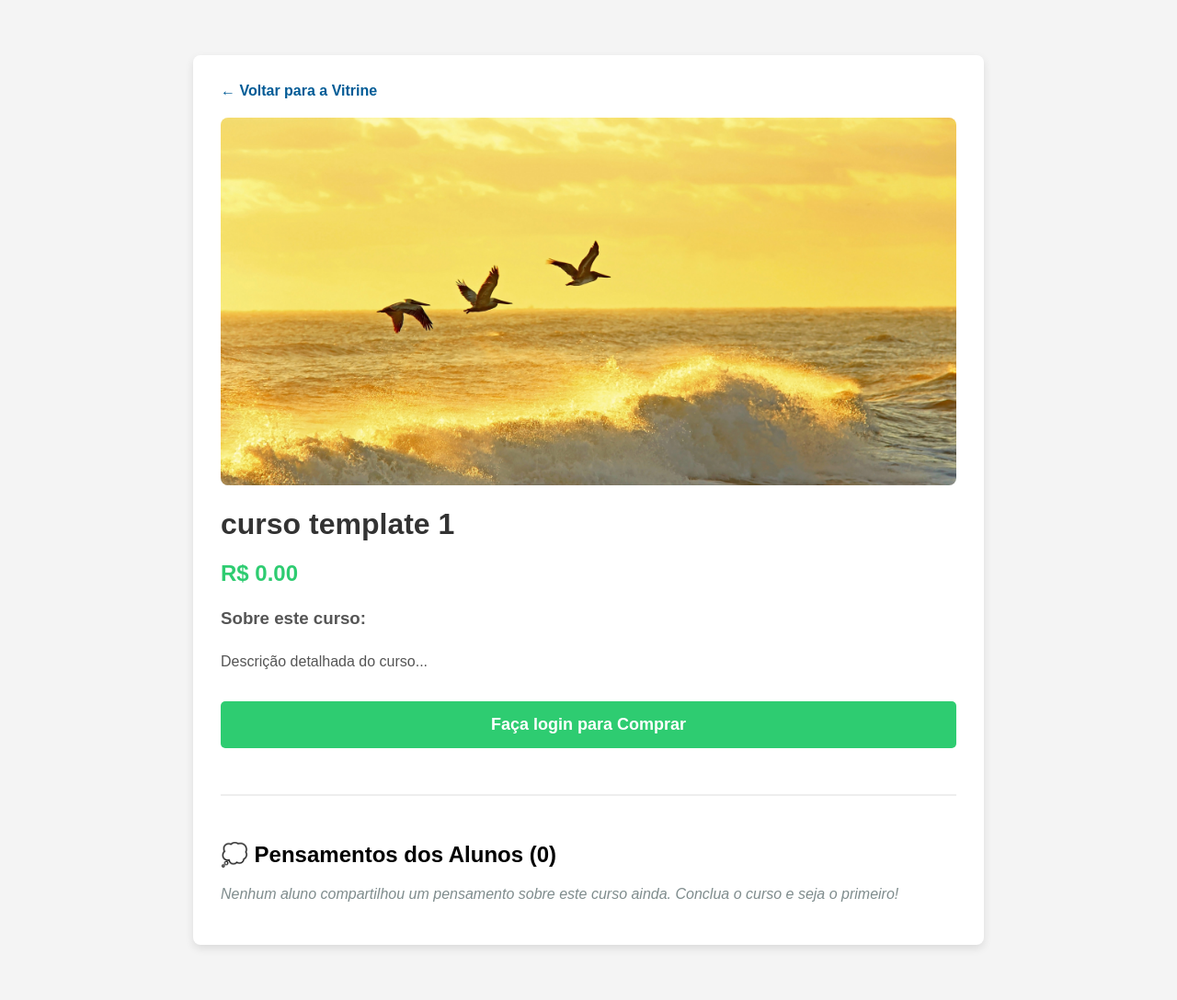
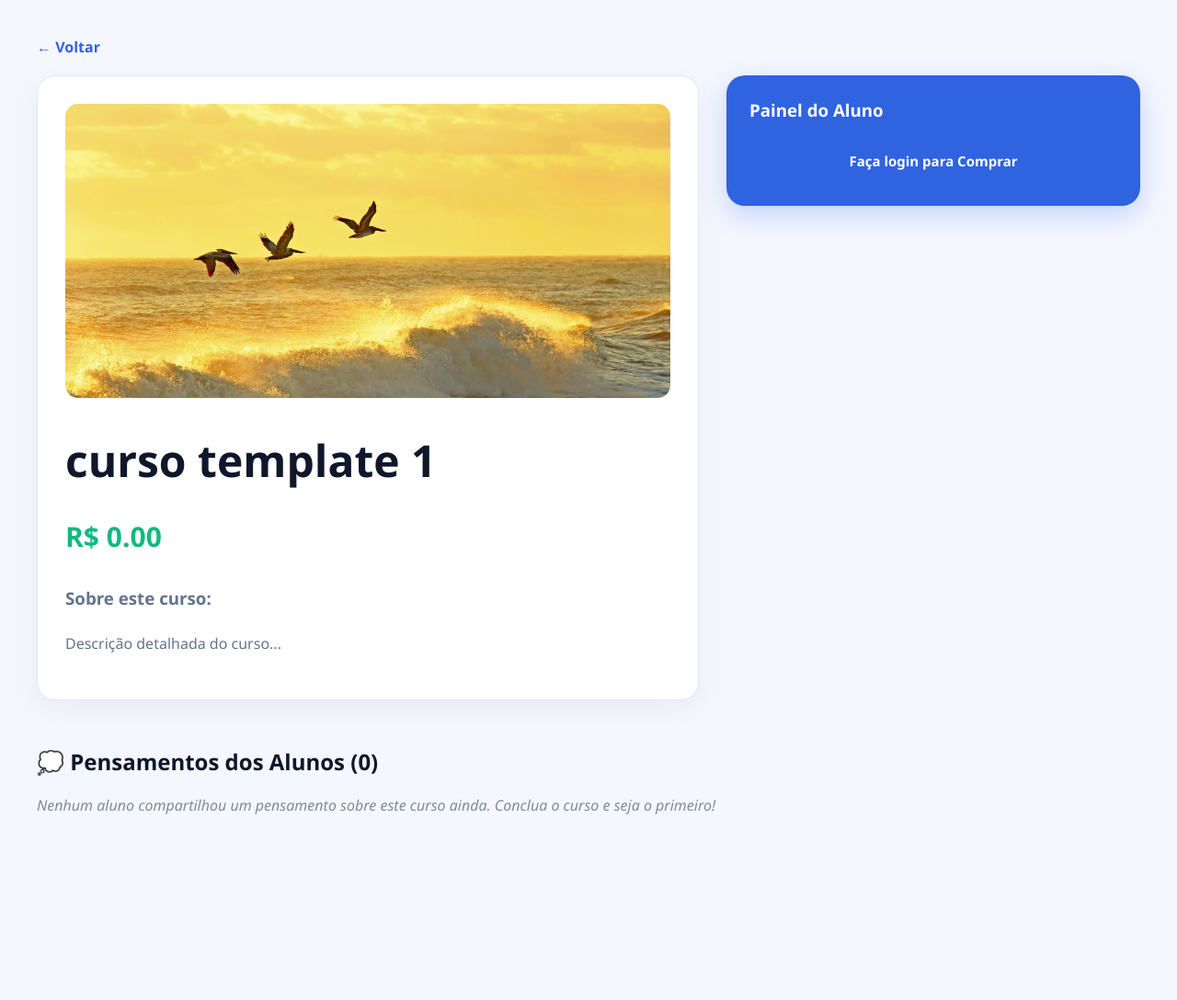
Before and after one commit to joao-c2104/Experience-Analitics, a Django app: page /curso/1/ in a window 1280 px wide. Shown: the whole page at 92% size. After the commit the page ends 886 px from the top, so only its background shows below. Run offline with Django 5.2, Linux system fonts and the light colour scheme; data comes from the database, SQL or seed files in the repository; both versions use the stored data as it was after the commit.

Commit message:
detalhe_curso front completo

```diff
--- a/cursos/templates/cursos/detalhe_curso.html
+++ b/cursos/templates/cursos/detalhe_curso.html
@@ -5,36 +5,302 @@
     <meta name="viewport" content="width=device-width, initial-scale=1.0">
     <title>{{ curso.nome }} - Detalhes</title>
     <style>
-        body { font-family: Arial, sans-serif; background-color: #f4f4f4; margin: 0; padding: 20px; }
-        .container { max-width: 800px; margin: 40px auto; background: white; padding: 30px; border-radius: 8px; box-shadow: 0 4px 10px rgba(0,0,0,0.1); }
-        .voltar { text-decoration: none; color: #005b96; font-weight: bold; }
-        img { width: 100%; max-height: 400px; object-fit: cover; border-radius: 8px; margin-top: 20px; }
-        h1 { color: #333; margin-top: 20px; }
-        .preco { font-size: 24px; color: #2ecc71; font-weight: bold; margin: 20px 0; }
-        .descricao { font-size: 16px; color: #555; line-height: 1.6; margin-bottom: 30px; }
+        /* ===== Paleta de cores ===== */
+        :root{
+            --primary:#2f63e0;
+            --primary-dark:#1e4fc4;
+            --bg:#f5f7ff;
+            --surface:#ffffff;
+            --text:#0f172a;
+            --muted:#64748b;
+            --border:#e2e8f0;
+            --success:#10b981;
+            --warning:#f59e0b;
+            --danger:#ef4444;
+        }
 
-        .btn { display: block; text-align: center; text-decoration: none; padding: 15px; font-size: 18px; font-weight: bold; border-radius: 5px; margin-top: 30px; color: white; transition: background 0.3s; }
-        .btn-comprar { background-color: #2ecc71; }
-        .btn-comprar:hover { background-color: #27ae60; }
-        .btn-concluir { background-color: #f39c12; }
-        .btn-concluir:hover { background-color: #d35400; }
-        .btn-concluido { background-color: #7f8c8d; cursor: not-allowed; }
-        .btn-reembolso { background-color: #e74c3c; margin-top: 15px; }
-        .btn-reembolso:hover { background-color: #c0392b; }
+        *{
+            box-sizing:border-box;
+        }
 
-        /* Estilos da Seção de Comentários Públicos */
-        .secao-comentarios { margin-top: 50px; border-top: 2px solid #eee; padding-top: 30px; }
-        .card-comentario { background: #fdfdfd; border: 1px solid #eaeaea; padding: 15px; border-radius: 6px; margin-bottom: 15px; box-shadow: 0 2px 4px rgba(0,0,0,0.02); }
-        .autor-comentario { font-weight: bold; color: #2c3e50; font-size: 14px; margin: 0 0 5px 0; }
-        .texto-comentario { color: #555; font-size: 15px; margin: 0; font-style: italic; }
-        .nota-comentario { color: #f1c40f; font-size: 13px; font-weight: bold; }
+        body{
+            margin:0;
+            padding:40px 20px;
+            background:var(--bg);
+            font-family:'Segoe UI',sans-serif;
+            color:var(--text);
+        }
+
+        .container{
+            max-width:1200px;
+            margin:auto;
+        }
+
+        .voltar{
+            display:inline-block;
+            margin-bottom:20px;
+            text-decoration:none;
+            color:var(--primary);
+            font-weight:600;
+        }
+
+        /* Layout principal: curso à esquerda, painel do aluno à direita */
+        .hero{
+            display:grid;
+            grid-template-columns:1.6fr 1fr;
+            gap:30px;
+        }
+
+        .course-card,
+        .action-card,
+        .card-comentario{
+            background:white;
+            border-radius:20px;
+            border:1px solid var(--border);
+            box-shadow:0 10px 30px rgba(0,0,0,.05);
+        }
+
+        .course-card{
+            padding:30px;
+        }
+
+        /* ===== Painel do Aluno ===== */
+        .action-card{
+            padding:25px;
+            height:fit-content;
+
+            background:var(--primary);
+            color:white;
+
+            border-radius:20px;
+            border:none;
+            box-shadow:0 10px 30px rgba(47,99,224,.25);
+        }
+
+        .action-card h3{
+            color:white;
+            margin-top:0;
+        }
+
+        .action-card label,
+        .action-card p,
+        .action-card span{
+            color:#ffffff;
+        }
+
+        .action-card .texto-apoio{
+            color:rgba(255,255,255,.85);
+        }
+
+        .action-card select{
+            background:#ffffff;
+            color:var(--text);
+            border:1px solid var(--border);
+            border-radius:8px;
+            padding:8px 12px;
+            font-size:14px;
+        }
+
+        .action-card input[type="checkbox"]{
+            accent-color:#ffffff;
+        }
+
+        .action-card textarea{
+            width:100%;
+            background:#ffffff;
+            color:var(--text);
+            border:1px solid var(--border);
+            border-radius:10px;
+            padding:12px;
+            font-family:inherit;
+            font-size:14px;
+            resize:vertical;
+        }
+
+        .action-card textarea::placeholder{
+            color:var(--muted);
+        }
+
+        /* Caixa interna do formulário de avaliação (dentro do painel azul).
+           Antes tinha fundo inline cinza-claro (#f9f9f9) competindo com o
+           texto branco das labels -> por isso ficava ilegível.
+           Agora usa um branco translúcido para se diferenciar do azul de
+           fundo sem virar uma "segunda caixa" opaca e sem conflito de cor. */
+        .painel-avaliacao{
+            margin-top:25px;
+            padding:20px;
+            background:rgba(255,255,255,.12);
+            border-radius:10px;
+            border:1px solid rgba(255,255,255,.25);
+            text-align:center;
+        }
+
+        /* Bloco "Sua Nota: X/10" + comentário, exibido após já ter avaliado */
+        .nota-exibicao p{
+            color:#ffffff;
+        }
+
+        .nota-exibicao .comentario-salvo{
+            color:rgba(255,255,255,.85);
+            font-style:italic;
+        }
+
+        .link-alterar-avaliacao{
+            background:none;
+            border:none;
+            padding:0;
+            font-size:14px;
+            font-weight:bold;
+            cursor:pointer;
+            color:#ffffff;
+            text-decoration:underline;
+        }
+
+        /* Grupo de checkboxes de categoria */
+        .categorias-feedback{
+            text-align:left;
+            max-width:420px;
+            margin:0 auto 15px auto;
+        }
+
+        .categorias-feedback p{
+            color:#ffffff;
+        }
+
+        /* Texto de aviso pequeno abaixo do textarea */
+        .aviso-comentario{
+            font-size:13px;
+            color:rgba(255,255,255,.75);
+            margin-top:-5px;
+        }
+
+        .btn-enviar-avaliacao{
+            background:#8e44ad;
+            color:white;
+            border:none;
+            padding:10px 20px;
+            font-size:16px;
+            border-radius:4px;
+            cursor:pointer;
+            font-weight:bold;
+        }
+
+        .course-image{
+            width:100%;
+            height:320px;
+            object-fit:cover;
+            border-radius:14px;
+            margin-bottom:20px;
+        }
+
+        .badge{
+            color:var(--primary);
+            font-weight:700;
+            font-size:13px;
+            letter-spacing:1px;
+            text-transform:uppercase;
+        }
+
+        h1{
+            margin:10px 0;
+            font-size:48px;
+        }
+
+        .preco{
+            font-size:30px;
+            font-weight:700;
+            color:var(--success);
+        }
+
+        .descricao{
+            margin-top:25px;
+            line-height:1.8;
+            color:var(--muted);
+        }
+
+        .btn{
+            display:block;
+            width:100%;
+            text-align:center;
+            text-decoration:none;
+            padding:14px;
+            border:none;
+            border-radius:10px;
+            font-size:15px;
+            font-weight:600;
+            cursor:pointer;
+            margin-top:15px;
+        }
+
+        .btn-comprar{
+            background:var(--primary);
+            color:white;
+        }
+
+        .btn-comprar:hover{
+            background:var(--primary-dark);
+        }
+
+        .btn-concluir{
+            background:var(--warning);
+            color:white;
+        }
+
+        .btn-reembolso{
+            background:#fee2e2;
+            color:#dc2626;
+            border:1px solid #fecaca;
+        }
+
+        .btn-concluido{
+            background:#ecfdf5;
+            color:#065f46 !important;
+        }
+
+        .secao-comentarios{
+            margin-top:50px;
+        }
+
+        .secao-comentarios h2{
+            margin-bottom:20px;
+        }
+
+        .card-comentario{
+            padding:18px;
+            margin-bottom:15px;
+        }
+
+        .autor-comentario{
+            font-weight:700;
+        }
+
+        .texto-comentario{
+            color:var(--muted);
+            margin-top:8px;
+        }
+
+        .nota-comentario{
+            color:#f59e0b;
+        }
+
+        @media(max-width:900px){
+            .hero{
+                grid-template-columns:1fr;
+            }
+
+            h1{
+                font-size:36px;
+            }
+        }
     </style>
 </head>
 <body>
+    <div class="container">
+        <a href="/" class="voltar">← Voltar</a>
 
-    <div class="container">
-        <a href="/" class="voltar">← Voltar para a Vitrine</a>
+        <div class="hero">
 
+            <div class="course-card">
         {% if messages %}
             {% for message in messages %}
                 <p style="padding: 12px; border-radius: 5px; margin-top: 20px; background: {% if message.tags == 'success' %}#e8f8f5{% else %}#fdecea{% endif %}; color: {% if message.tags == 'success' %}#1e8449{% else %}#c0392b{% endif %};">
@@ -44,7 +310,7 @@
         {% endif %}
 
         {% if curso.imagem %}
-            <img src="{{ curso.imagem.url }}" alt="{{ curso.nome }}">
+            <img src="{{ curso.imagem.url }}" alt="{{ curso.nome }}" class="course-image">
         {% endif %}
 
         <h1>{{ curso.nome }}</h1>
@@ -54,6 +320,11 @@
             <h3>Sobre este curso:</h3>
             <p>{{ curso.descricao }}</p>
         </div>
+
+        </div>
+
+        <div class="action-card">
+            <h3>Painel do Aluno</h3>
 
         {% if not user.is_authenticated %}
             <a href="/admin/" class="btn btn-comprar">Faça login para Comprar</a>
@@ -76,21 +347,21 @@
             {% elif inscricao.status == 'concluido' %}
                 <span class="btn btn-concluido">✓ Curso Concluído!</span>
 
-                <div style="margin-top: 25px; padding: 20px; background: #f9f9f9; border-radius: 5px; border: 1px solid #ddd; text-align: center;">
+                <div class="painel-avaliacao">
 
-                    <div id="nota-exibicao-detalhe" {% if inscricao.nota is null %}style="display:none;"{% endif %}>
+                    <div id="nota-exibicao-detalhe" class="nota-exibicao" {% if inscricao.nota is null %}style="display:none;"{% endif %}>
                         <p style="font-size: 18px; font-weight: bold; margin: 0 0 5px 0;">⭐ Sua Nota: {{ inscricao.nota }}/10</p>
                         {% if inscricao.pensamento %}
-                            <p style="font-size: 15px; color: #555; margin: 0 0 15px 0; font-style: italic;">"{{ inscricao.pensamento }}"</p>
+                            <p class="comentario-salvo" style="font-size: 15px; margin: 0 0 15px 0;">"{{ inscricao.pensamento }}"</p>
                         {% endif %}
-                        <button type="button" onclick="mostrarFormularioDetalhe()" style="background: none; color: #3498db; border: none; padding: 0; font-size: 14px; font-weight: bold; cursor: pointer;">[ Alterar avaliação com IA ]</button>
+                        <button type="button" onclick="mostrarFormularioDetalhe()" class="link-alterar-avaliacao">[ Alterar avaliação com IA ]</button>
                     </div>
 
                     <div id="nota-form-detalhe" {% if inscricao.nota is not null %}style="display:none;"{% endif %}>
                         <form action="{% url 'avaliar_curso' inscricao.id %}?next=detalhe" method="POST">
                             {% csrf_token %}
                             <label style="font-weight: bold; display: block; margin-bottom: 10px;">Avalie este curso:</label>
-                            <select name="nota" required style="padding: 8px; font-size: 16px; border-radius: 4px; margin-bottom: 15px;">
+                            <select name="nota" required style="margin-bottom: 15px;">
                                 {% for i in "0123456789" %}
                                     <option value="{{ forloop.counter0 }}" {% if inscricao.nota == forloop.counter0 %}selected{% endif %}>{{ forloop.counter0 }}</option>
                                 {% endfor %}
@@ -101,7 +372,7 @@
                                 Sobre qual parte você quer falar?
                             </label>
 
-                            <div style="text-align: left; max-width: 420px; margin: 0 auto 15px auto;">
+                            <div class="categorias-feedback">
                                 <p>
                                     <input type="checkbox" name="categorias" value="Conteúdo do curso">
                                     Conteúdo do curso
@@ -122,13 +393,13 @@
                                 Converse com a IA: escreva o que você achou do curso
                             </label>
 
-                            <textarea name="pensamento" rows="5" placeholder="Exemplo: gostei do conteúdo, mas achei a organização do site confusa..." style="width: 100%; box-sizing: border-box; padding: 10px; font-size: 15px; border-radius: 4px; border: 1px solid #ccc; resize: vertical; margin-bottom: 15px;">{% if inscricao.pensamento %}{{ inscricao.pensamento }}{% endif %}</textarea>
+                            <textarea name="pensamento" rows="5" placeholder="Exemplo: gostei do conteúdo, mas achei a organização do site confusa..." style="margin-bottom: 15px;">{% if inscricao.pensamento %}{{ inscricao.pensamento }}{% endif %}</textarea>
 
-                            <p style="font-size: 13px; color: #666; margin-top: -5px;">
+                            <p class="aviso-comentario">
                                 Seu comentário continuará aparecendo publicamente na página do curso. A IA também vai gerar um relatório privado para o administrador.
                             </p>
 
-                            <button type="submit" style="background: #8e44ad; color: white; border: none; padding: 10px 20px; font-size: 16px; border-radius: 4px; cursor: pointer; font-weight: bold;">
+                            <button type="submit" class="btn-enviar-avaliacao">
                                 Enviar avaliação e gerar relatório com IA
                             </button>
                         </form>
@@ -148,6 +419,9 @@
             {% endif %}
 
         {% endif %}
+
+        </div>
+        </div>
 
         <div class="secao-comentarios">
             <h2>💭 Pensamentos dos Alunos ({{ pensamentos_publicos.count }})</h2>
```
Also changed, not shown: db.sqlite3.
